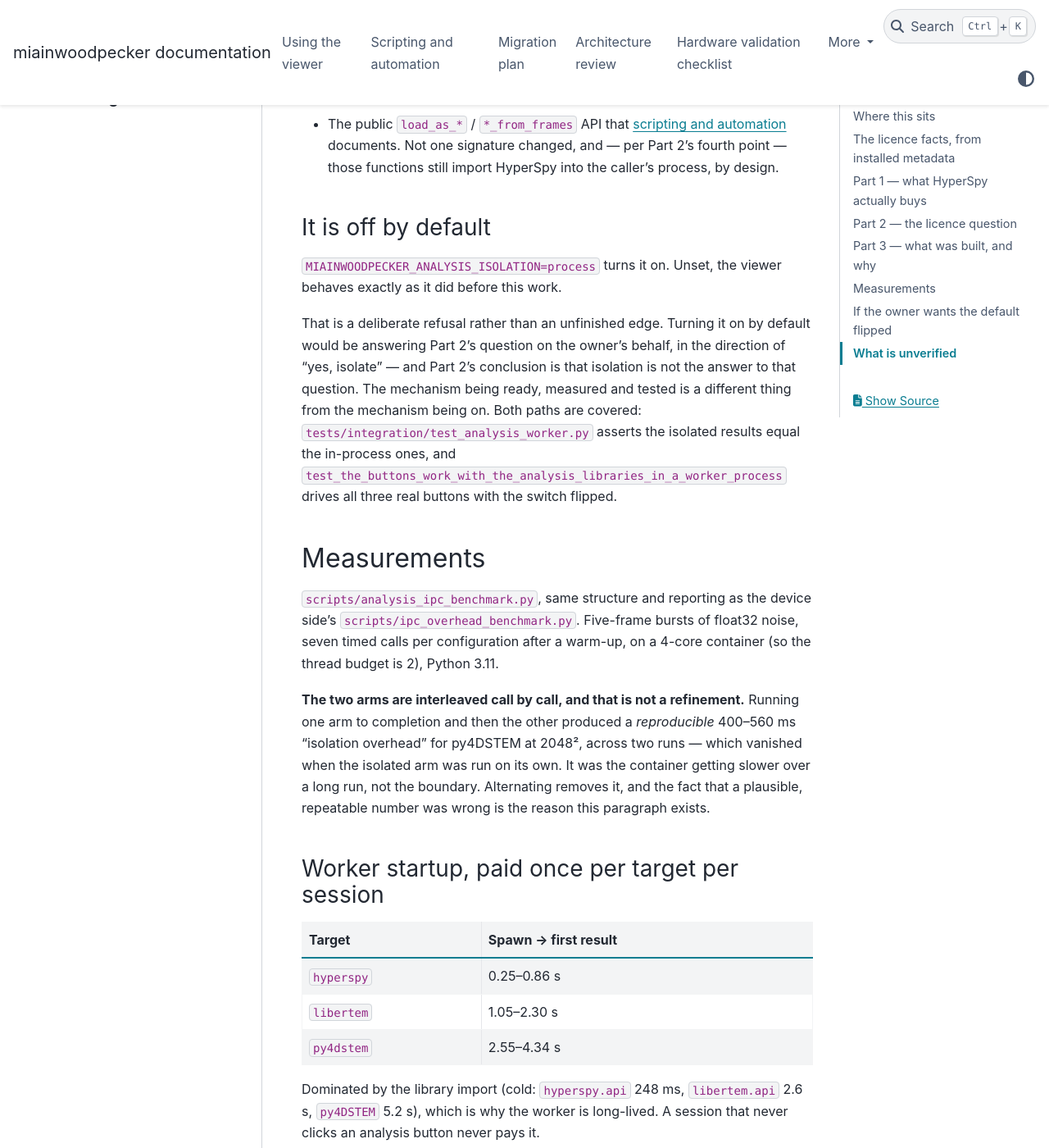
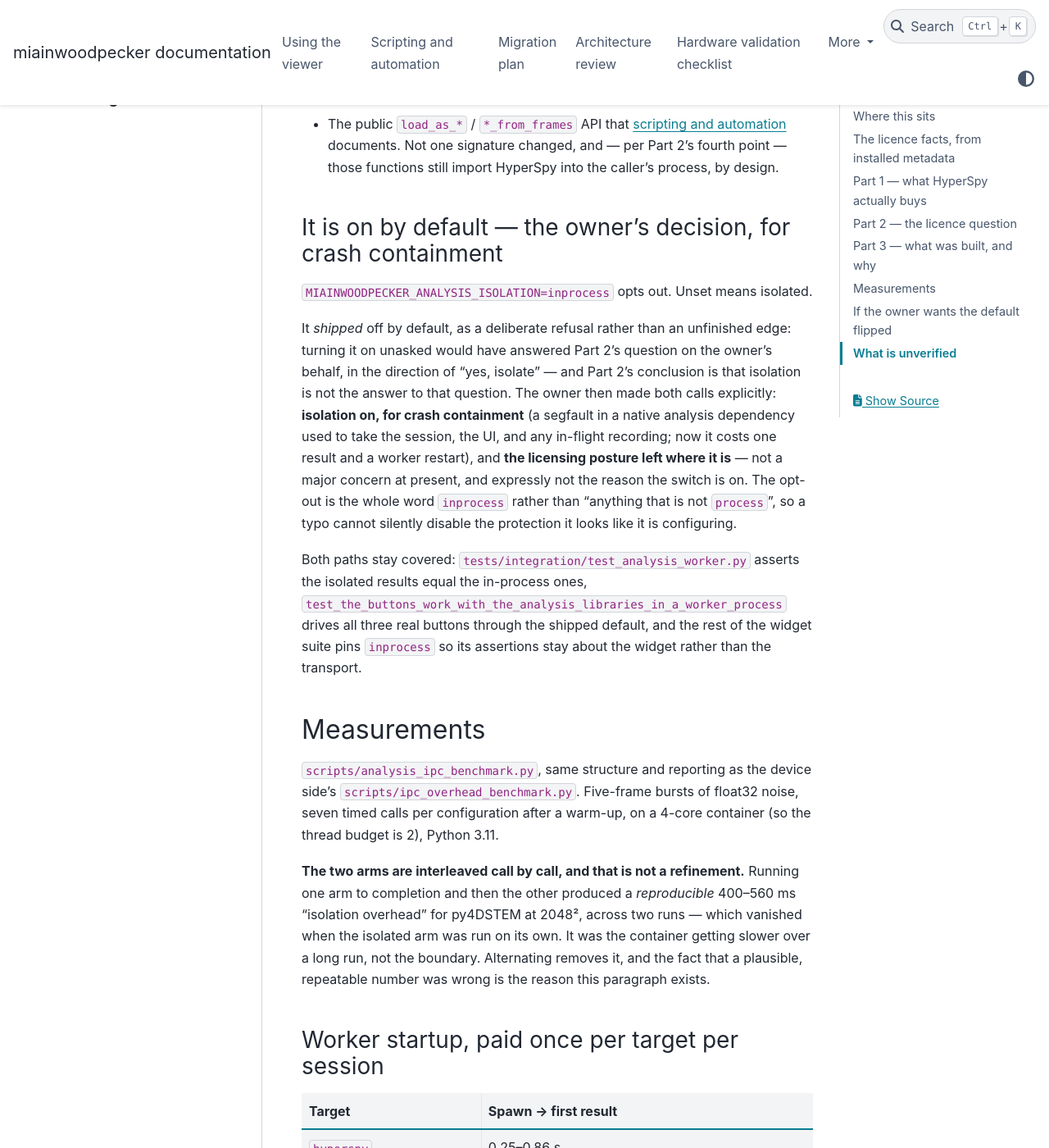
Before and after one commit to msarahan/miainwoodpecker, a Sphinx documentation site: the page built from docs/analysis-isolation.md, in a window 1280 px wide and 1400 px high, scrolled down 13495 px. Shown: the whole window at 82% size. Built offline with Sphinx 7.4.7 and the PyData theme 0.15.4, drawn with Linux system fonts in a browser that asks for light colours; the version number could not be read and is left out.

Commit message:
Turn analysis isolation on by default, per the owner's decision
Isolation shipped off by default, deliberately: switching it on unasked
would have answered the owner's licence question for them, in the wrong
direction. The owner has now made both calls explicitly. Isolation is
on, for crash containment -- a segfault in a native analysis dependency
used to take the session, the UI, and any in-flight recording, and now
costs one result and a worker restart. And the licensing posture stays
where it is: not a major concern at present, and expressly not the
reason for the switch, since the isolation study concluded a process
boundary cannot serve that purpose anyway.

The opt-out is MIAINWOODPECKER_ANALYSIS_ISOLATION=inprocess -- the
whole word, not "anything that is not process". The dangerous
misconfiguration inverted with the default: a typo used to fail to
enable isolation, costing only the protection you thought you asked
for; now it would silently disable crash containment, so anything that
is not the documented opt-out keeps the safe default, and a test pins
that.

The widget suite pins inprocess via an autouse fixture, because its
tests assert properties of the operations and the widget -- including
read counts observed by monkeypatching read_frames in the test's own
process, which a worker would never see. The transport keeps its own
coverage: test_analysis_worker.py end to end, plus the one widget test
that overrides the fixture and drives all three buttons through the
shipped default for real.

Co-Authored-By: Claude Opus 5 <noreply@anthropic.com>
Claude-Session: https://claude.ai/code/session_01VVdqnD6AXw4tWB6ix1v9xN

```diff
--- a/docs/analysis-isolation.md
+++ b/docs/analysis-isolation.md
@@ -409,20 +409,30 @@ it fixed.
   one signature changed, and — per Part 2's fourth point — those
   functions still import HyperSpy into the caller's process, by design.
 
-### It is off by default
+### It is on by default — the owner's decision, for crash containment
 
-`MIAINWOODPECKER_ANALYSIS_ISOLATION=process` turns it on. Unset, the
-viewer behaves exactly as it did before this work.
+`MIAINWOODPECKER_ANALYSIS_ISOLATION=inprocess` opts out. Unset means
+isolated.
 
-That is a deliberate refusal rather than an unfinished edge. Turning it
-on by default would be answering Part 2's question on the owner's behalf,
-in the direction of "yes, isolate" — and Part 2's conclusion is that
-isolation is not the answer to that question. The mechanism being ready,
-measured and tested is a different thing from the mechanism being on.
-Both paths are covered: `tests/integration/test_analysis_worker.py`
-asserts the isolated results equal the in-process ones, and
+It *shipped* off by default, as a deliberate refusal rather than an
+unfinished edge: turning it on unasked would have answered Part 2's
+question on the owner's behalf, in the direction of "yes, isolate" —
+and Part 2's conclusion is that isolation is not the answer to that
+question. The owner then made both calls explicitly: **isolation on, for
+crash containment** (a segfault in a native analysis dependency used to
+take the session, the UI, and any in-flight recording; now it costs one
+result and a worker restart), and **the licensing posture left where it
+is** — not a major concern at present, and expressly not the reason the
+switch is on. The opt-out is the whole word `inprocess` rather than
+"anything that is not `process`", so a typo cannot silently disable the
+protection it looks like it is configuring.
+
+Both paths stay covered: `tests/integration/test_analysis_worker.py`
+asserts the isolated results equal the in-process ones,
 `test_the_buttons_work_with_the_analysis_libraries_in_a_worker_process`
-drives all three real buttons with the switch flipped.
+drives all three real buttons through the shipped default, and the rest
+of the widget suite pins `inprocess` so its assertions stay about the
+widget rather than the transport.
 
 ## Measurements
 
```
Also changed, not shown: changelog.md (+10 -4 lines), 3 other files.
